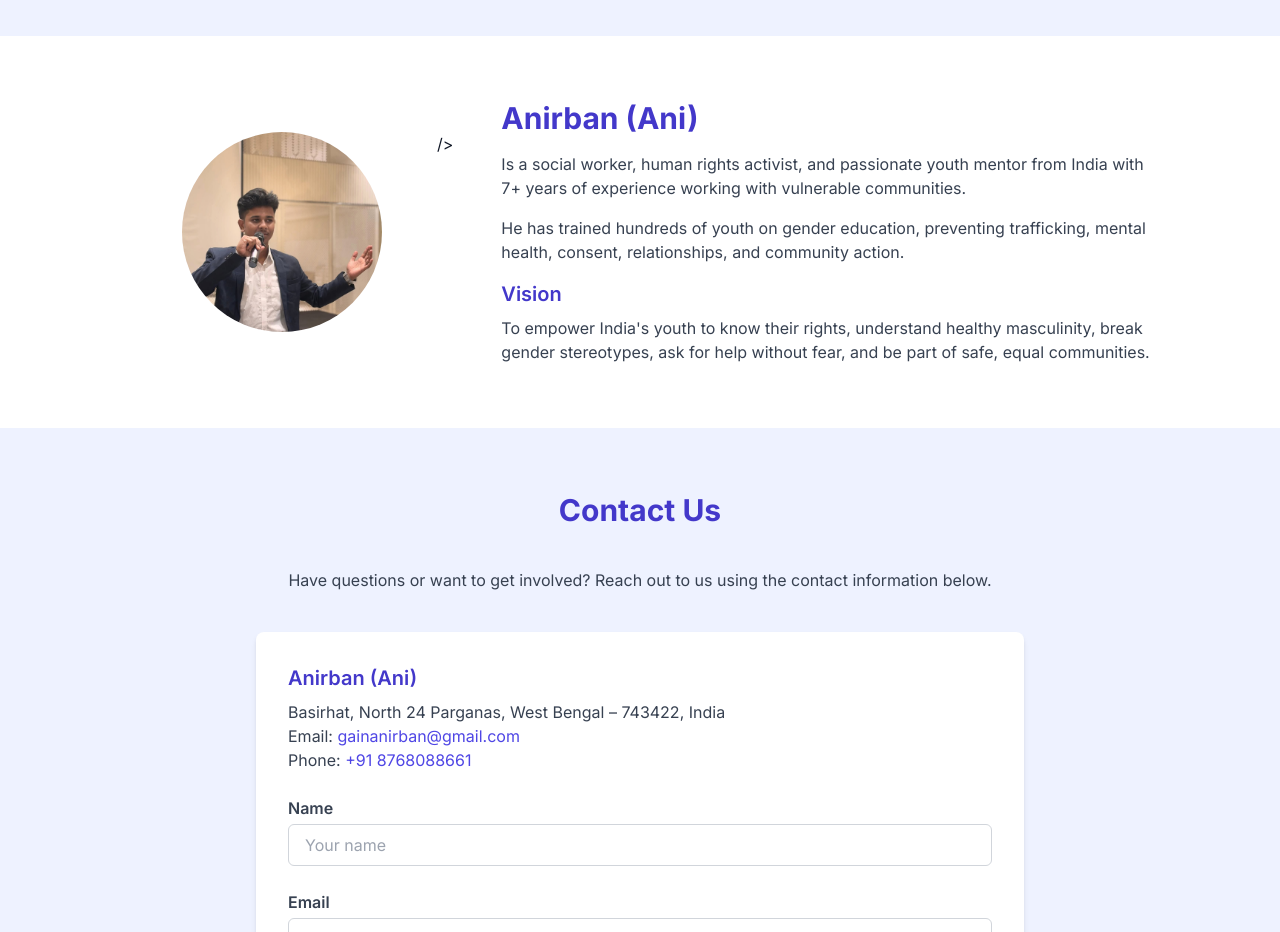
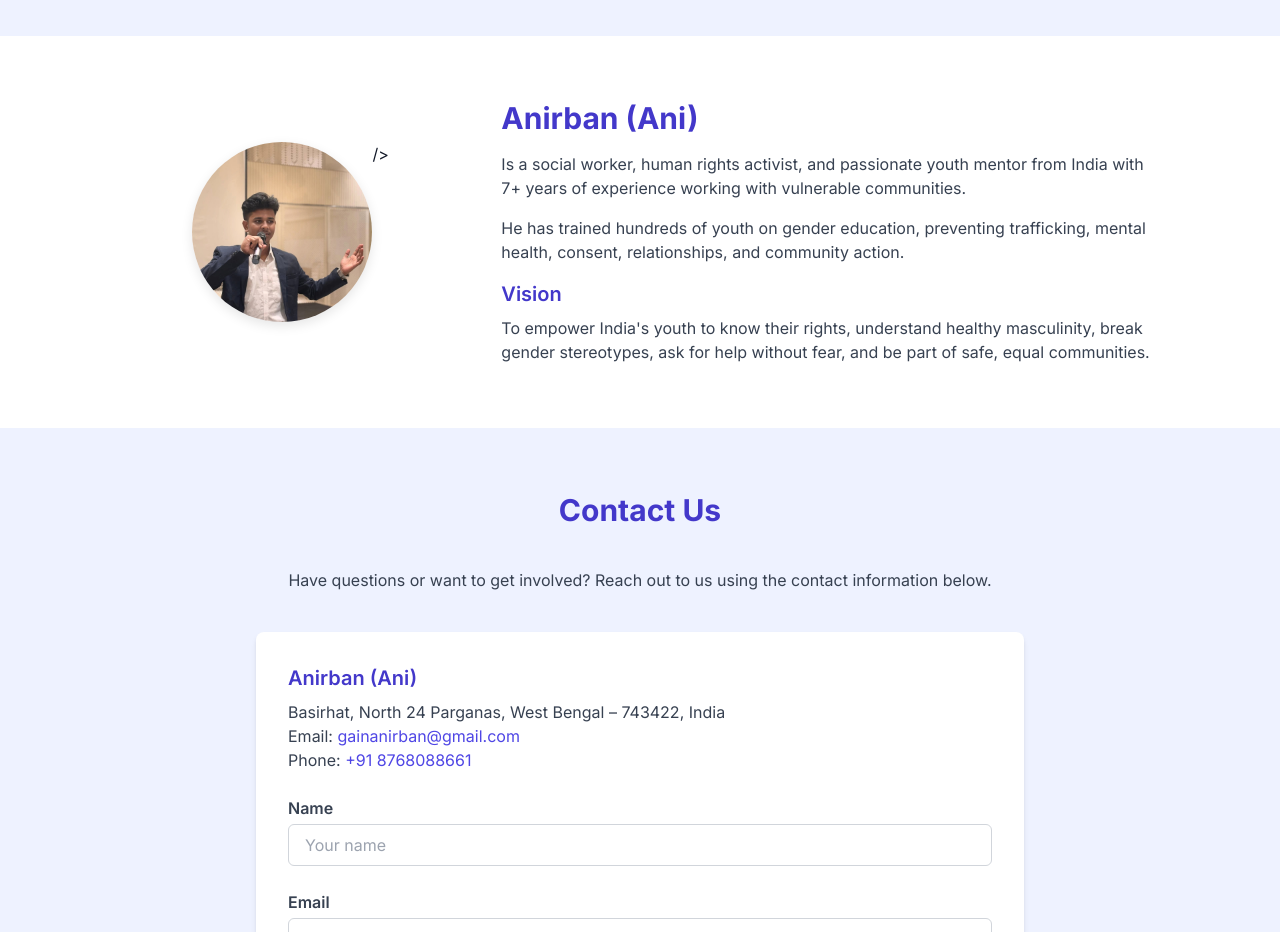
Before and after one commit to Suppar999/Boys-Initiative, a plain HTML site: page index.html in a window 1280 px wide. Shown: the part 6840-7772 px from the top of the page. Drawn offline with nearby package versions, Linux system fonts and the light colour scheme.

Commit message:
Update index.html
Signed-off-by: Suppar999 <117864869+Suppar999@users.noreply.github.com>

```diff
--- a/index.html
+++ b/index.html
@@ -378,8 +378,7 @@
   <section aria-label="About Anirban (Ani) section" class="py-16 px-6 sm:px-12 md:px-20 lg:px-32 bg-white">
     <div class="max-w-7xl mx-auto flex flex-col md:flex-row items-center gap-12">
       <div class="md:w-1/3 flex justify-center">
-        <img
-          src="https://suppar999.github.io/Boys-Initiative/anirban.jpg" alt="Anirban" style="width: 200px; height: 200px; border-radius: 50%; object-fit: cover; margin: 0 auto; display: block;" />
+        <img src="anirban.jpg" alt="Anirban Gain" style="width: 180px; height: 180px; border-radius: 50%; object-fit: cover; box-shadow: 0 4px 12px rgba(0,0,0,0.1);" />
         />
       </div>
       <div class="md:w-2/3">
```
